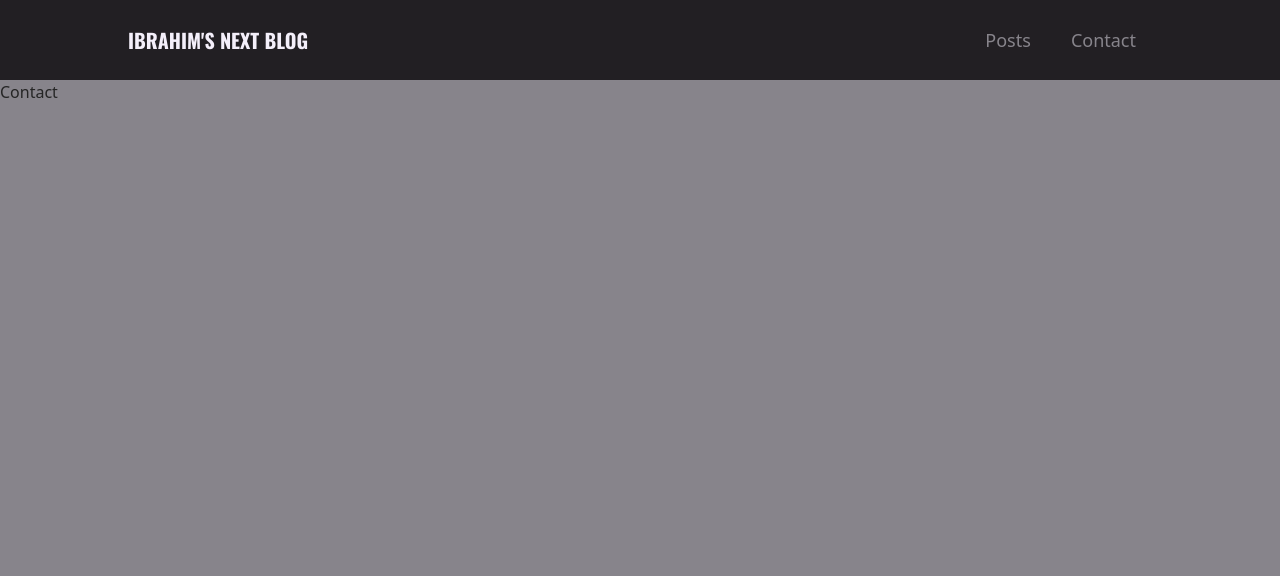
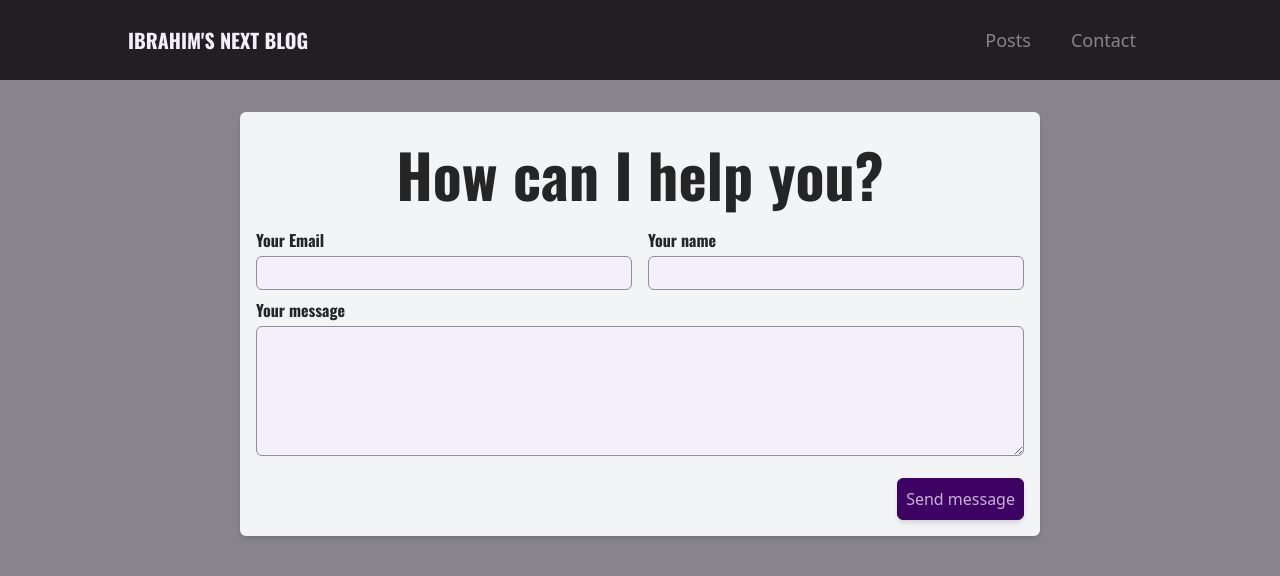
Before and after one commit to i-benjelloun/myBlog, a Next.js app: page /contact in a window 1280 px wide. Shown: the top 576 px of the page. Built offline with nearby package versions, Linux system fonts and the light colour scheme.

Commit message:
Add ContactForm component and update global styles

```diff
--- /dev/null
+++ b/components/contact/ContactForm.tsx
@@ -0,0 +1,83 @@
+import React, { type ComponentProps, type PropsWithChildren } from 'react';
+
+function ContactForm() {
+  return (
+    <section className="tw-mx-auto tw-my-8 tw-w-11/12 tw-max-w-[50rem] tw-rounded-md tw-bg-gray-100 tw-p-4 tw-shadow-md ">
+      <h1 className="tw-mx-0 tw-my-4 tw-text-center tw-text-2xl md:tw-text-6xl">
+        How can I help you?
+      </h1>
+      <form>
+        <div className="tw-flex tw-flex-wrap tw-gap-x-4">
+          <FormControl>
+            <Label htmlFor="email">Your Email</Label>
+            <Input type="email" id="email" required />
+          </FormControl>
+          <FormControl>
+            <Label htmlFor="name">Your name</Label>
+            <Input type="text" id="name" required />
+          </FormControl>
+        </div>
+        <FormControl>
+          <Label htmlFor="message">Your message</Label>
+          <TextArea id="message" rows={5}></TextArea>
+        </FormControl>
+        <div className="tw-mt-4 tw-text-right">
+          <Button>Send message</Button>
+        </div>
+      </form>
+    </section>
+  );
+}
+
+export default ContactForm;
+
+function FormControl({ children }: PropsWithChildren) {
+  return <div className="tw-min-w-[10rem] tw-flex-1">{children}</div>;
+}
+
+function Label({
+  children,
+  ...props
+}: PropsWithChildren & ComponentProps<'label'>) {
+  return (
+    <label className="tw-mb-1 tw-mt-2 tw-block tw-font-bold" {...props}>
+      {children}
+    </label>
+  );
+}
+
+function Input(props: ComponentProps<'input'>) {
+  return (
+    <input
+      className="tw-font-inherit tw-w-full tw-rounded-md tw-border tw-border-grey-400 tw-bg-grey-50 tw-p-1"
+      {...props}
+    />
+  );
+}
+
+function TextArea(props: ComponentProps<'textarea'>) {
+  return (
+    <textarea
+      className="tw-font-inherit tw-w-full tw-rounded-md tw-border tw-border-grey-400 tw-bg-grey-50 tw-p-1"
+      {...props}
+    />
+  );
+}
+
+function Button(props: ComponentProps<'button'> & PropsWithChildren) {
+  return (
+    <button
+      className="tw-font-inherit tw-cursor-pointer tw-rounded-md tw-border tw-border-primary-700 tw-bg-primary-700 tw-p-2 tw-text-primary-50 tw-shadow-md hover:tw-border-primary-500 hover:tw-bg-primary-500"
+      {...props}
+    >
+      {props.children}
+    </button>
+  );
+}
+
+// @media (min-width: 768px) {
+//   .contact h1 {
+//     font-size: var(--size-16);
+//     text-align: center;
+//   }
+// }
--- a/pages/contact.tsx
+++ b/pages/contact.tsx
@@ -1,7 +1,8 @@
+import ContactForm from '@/components/contact/ContactForm';
 import React from 'react';
 
 const ContactPage = () => {
-  return <div>Contact</div>;
+  return <ContactForm />;
 };
 
 export default ContactPage;
--- a/styles/globals.css
+++ b/styles/globals.css
@@ -6,10 +6,13 @@
   h1,
   h2,
   h3 {
-    @apply tw-font-roboto tw-font-bold;
+    @apply tw-font-oswald tw-font-bold;
   }
   a {
     @apply tw-no-underline;
+  }
+  label {
+    @apply tw-font-oswald;
   }
 }
 
--- a/tailwind.config.ts
+++ b/tailwind.config.js
@@ -1,6 +1,4 @@
-import type { Config } from 'tailwindcss';
-
-const config: Config = {
+const config = {
   prefix: 'tw-',
   content: [
     './pages/**/*.{js,ts,jsx,tsx,mdx}',
@@ -41,20 +39,23 @@ const config: Config = {
         'error-500': 'var(--color-error-500)',
       },
       spacing: {
-        '1': '0.25rem',
-        '2': '0.5rem',
-        '3': '0.75rem',
-        '4': '1rem',
-        '5': '1.25rem',
-        '6': '1.5rem',
-        '8': '2rem',
-        '16': '4rem',
-        '20': '5rem',
-        '40': '10rem',
+        1: '0.25rem',
+        2: '0.5rem',
+        3: '0.75rem',
+        4: '1rem',
+        5: '1.25rem',
+        6: '1.5rem',
+        8: '2rem',
+        16: '4rem',
+        20: '5rem',
+        40: '10rem',
       },
       fontFamily: {
         roboto: ['var(--font-roboto)'],
         oswald: ['var(--font-oswald)'],
+      },
+      fontWeight: {
+        inherit: 'inherit',
       },
     },
   },
```
Also changed, not shown: tsconfig.json (+7 -1 lines).
